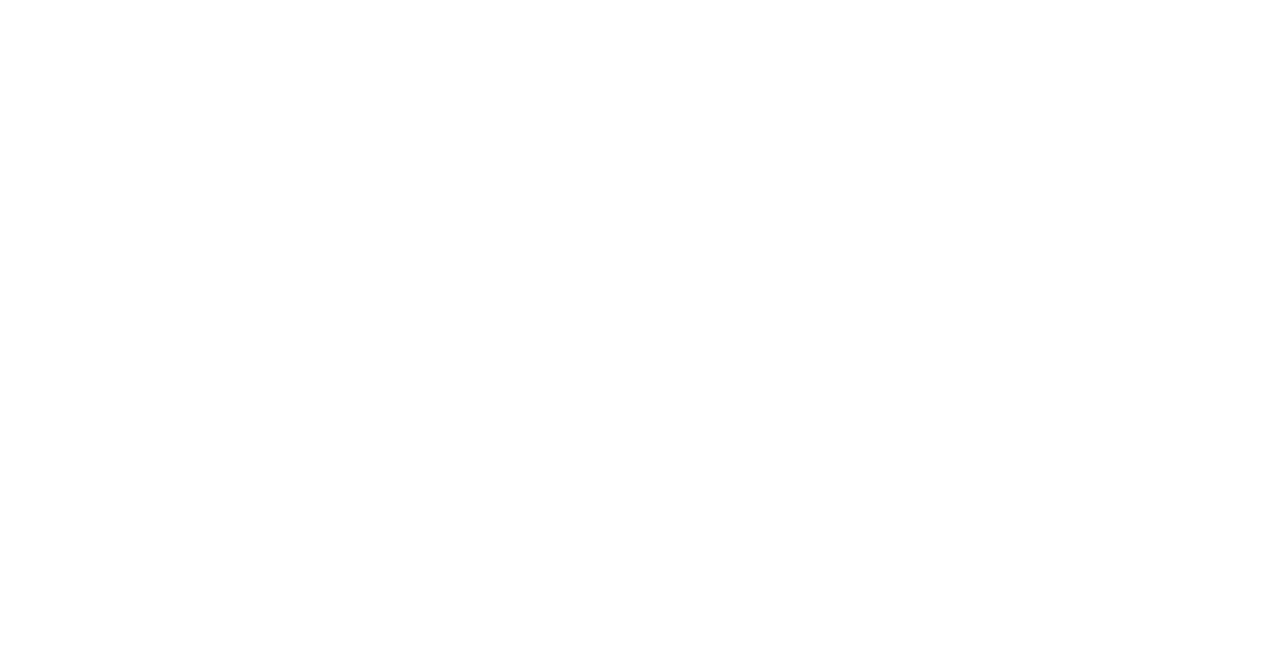
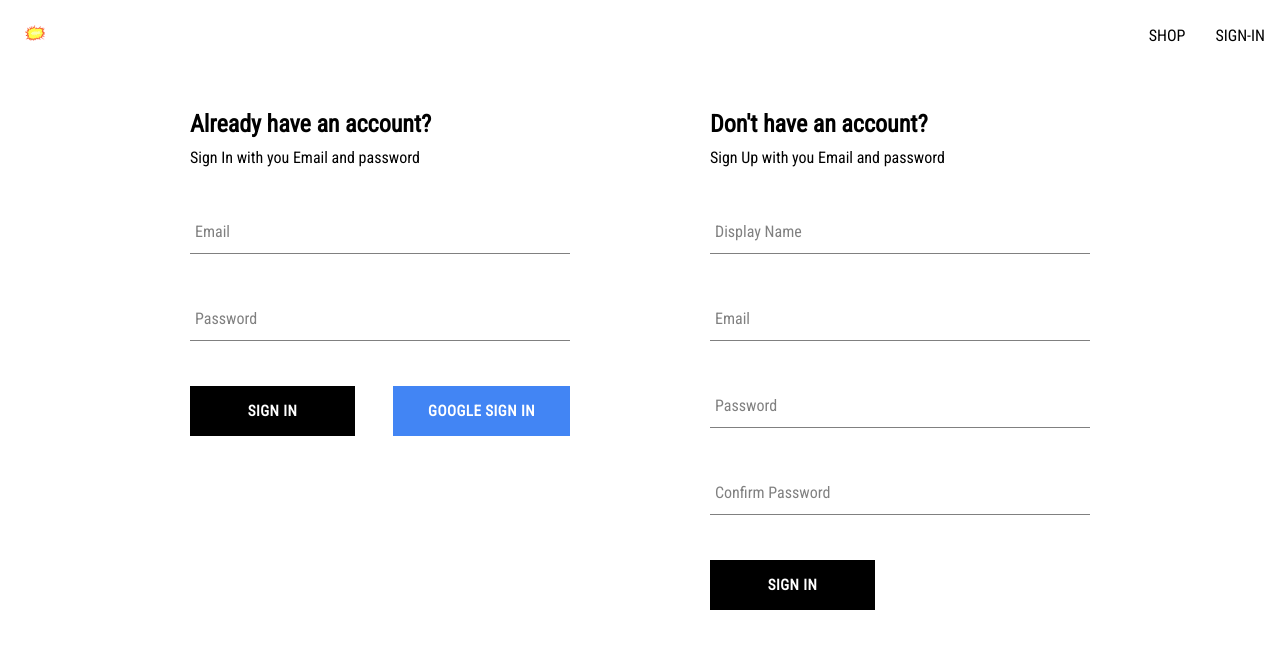
Before and after one commit to ArthurThz/explosion-store, a React (Vite) app: page /auth in a window 1280 px wide. Before the commit this address had no page. Shown: the top 648 px of the page. Built offline with nearby package versions, Linux system fonts and the light colour scheme.

Commit message:
added google sing in button and sign in aswell, uptade de authentication page design

```diff
--- a/src/App.jsx
+++ b/src/App.jsx
@@ -2,14 +2,14 @@
 
 import Home from './components/Routes/Home/home';
 import NavBar from './components/Routes/Navbar/navbar';
-import SignIn from './components/Routes/Sign-in/sign-in';
+import Authentication from './components/Routes/Authentication/Authentication';
 
 function App() {
   return (
     <Routes>
       <Route path="/" element={<NavBar />}>
         <Route index element={<Home />} />
-        <Route path="sign-in" element={<SignIn />} />
+        <Route path="auth" element={<Authentication />} />
       </Route>
     </Routes>
   );
--- a/src/components/Button/Button.jsx
+++ b/src/components/Button/Button.jsx
@@ -1,13 +1,16 @@
 import './Button.styles.scss';
 
-function Button({ children, buttonType }) {
+function Button({ children, buttonType, ...otherProps }) {
   const BUTTON_TYPE_CLASSES = {
     google: 'google-sign-in',
     inverted: 'inverted',
   };
 
   return (
-    <button className={`button-container ${BUTTON_TYPE_CLASSES[buttonType]}`}>
+    <button
+      className={`button-container ${BUTTON_TYPE_CLASSES[buttonType]}`}
+      {...otherProps}
+    >
       {children}
     </button>
   );
--- /dev/null
+++ b/src/components/Routes/Authentication/Authentication.jsx
@@ -0,0 +1,22 @@
+/* eslint-disable react/button-has-type */
+/* eslint-disable no-unused-vars */
+import {
+  signInWithGooglePopup,
+  createUserDocumentFromAuth,
+} from '../../../utils/Firebase/firebase.util';
+
+import SignUp from '../Sign-up/sign-up-form';
+import SignIn from '../../Sign-in/sign-in-form';
+
+import './authentication.styles.scss';
+
+function Authentication() {
+  return (
+    <div className="authentication-container">
+      <SignIn />
+      <SignUp />
+    </div>
+  );
+}
+
+export default Authentication;
--- /dev/null
+++ b/src/components/Routes/Authentication/Authentication.styles.scss
@@ -0,0 +1,6 @@
+.authentication-container{
+    display: flex;
+    width: 900px;
+    justify-content: space-between;
+    margin: 30px auto;
+}
--- a/src/components/Routes/Navbar/navbar.jsx
+++ b/src/components/Routes/Navbar/navbar.jsx
@@ -1,21 +1,27 @@
-import './navbar.styles.scss'
+import './navbar.styles.scss';
 
-import { Outlet, Link } from 'react-router-dom'
-import ExplosionLogo from '../../../assets/explosion.svg'
+import { Outlet, Link } from 'react-router-dom';
+import ExplosionLogo from '../../../assets/explosion.svg';
 
 function NavBar() {
-    return (<>
-        <div className='navbar'>
-            <Link className='logo-container' to='/'>
-                <img src={ExplosionLogo} alt="app logo" className='logo' />
-            </Link>
-            <div className='nav-links-container'>
-                <Link className='nav-link' to='/shop' >SHOP</Link>
-                <Link className='nav-link' to='/sign-in' >SIGN-IN</Link>
-            </div>
+  return (
+    <>
+      <div className="navbar">
+        <Link className="logo-container" to="/">
+          <img src={ExplosionLogo} alt="app logo" className="logo" />
+        </Link>
+        <div className="nav-links-container">
+          <Link className="nav-link" to="/shop">
+            SHOP
+          </Link>
+          <Link className="nav-link" to="/auth">
+            SIGN-IN
+          </Link>
         </div>
-        <Outlet />
-    </>);
+      </div>
+      <Outlet />
+    </>
+  );
 }
 
 export default NavBar;
--- a/src/components/Routes/Sign-in/sign-in.jsx
+++ /dev/null
@@ -1,25 +0,0 @@
-/* eslint-disable react/button-has-type */
-/* eslint-disable no-unused-vars */
-import {
-  signInWithGooglePopup,
-  createUserDocumentFromAuth,
-} from '../../../utils/Firebase/firebase.util';
-
-import SignUp from '../Sign-up/sign-up-form';
-
-function SignIn() {
-  const logGoogleUser = async () => {
-    const { user } = await signInWithGooglePopup();
-    const userDocRef = await createUserDocumentFromAuth(user);
-  };
-
-  return (
-    <div>
-      <h1>Sign Page</h1>
-      <button onClick={logGoogleUser}> Sign In with Google</button>
-      <SignUp />
-    </div>
-  );
-}
-
-export default SignIn;
--- a/src/components/Routes/Sign-up/sign-up-form.jsx
+++ b/src/components/Routes/Sign-up/sign-up-form.jsx
@@ -18,11 +18,11 @@
 };
 
 function SignUp() {
-  const [formFiedls, setformFiedls] = useState(defaultFormFields);
-  const { displayName, email, password, confirmPassword } = formFiedls;
+  const [formFields, setFormFields] = useState(defaultFormFields);
+  const { displayName, email, password, confirmPassword } = formFields;
 
   const resetFormFields = () => {
-    setformFiedls(defaultFormFields);
+    setFormFields(defaultFormFields);
   };
   const submitHandler = async (event) => {
     event.preventDefault();
@@ -47,7 +47,7 @@
 
   const eventHandler = (event) => {
     const { name, value } = event.target;
-    setformFiedls({ ...formFiedls, [name]: value });
+    setFormFields({ ...formFields, [name]: value });
   };
 
   return (
--- /dev/null
+++ b/src/components/Sign-in/sign-in-form.jsx
@@ -0,0 +1,96 @@
+/* eslint-disable jsx-a11y/control-has-associated-label */
+/* eslint-disable jsx-a11y/label-has-associated-control */
+import { useState } from 'react';
+import './sign-in-form.styles.scss';
+
+import FormInput from '../Form-input/form-input';
+import {
+  signInWithGooglePopup,
+  createUserDocumentFromAuth,
+  signInAuthWithUserEmailAndPassword,
+} from '../../utils/Firebase/firebase.util';
+
+import Button from '../Button/Button';
+
+const defaultFormFields = {
+  email: '',
+  password: '',
+};
+
+function SignIn() {
+  const [formFields, setformFields] = useState(defaultFormFields);
+  const { email, password } = formFields;
+
+  const resetFormFields = () => {
+    setformFields(defaultFormFields);
+  };
+
+  const signInWithGoogle = async () => {
+    const { user } = await signInWithGooglePopup();
+    await createUserDocumentFromAuth(user);
+    console.log('teste');
+  };
+
+  const submitHandler = async (event) => {
+    event.preventDefault();
+    try {
+      const response = await signInAuthWithUserEmailAndPassword(
+        email,
+        password
+      );
+      console.log(response);
+      resetFormFields();
+    } catch (error) {
+      switch (error.code) {
+        case 'auth/wrong-password':
+          alert('incorrect password from email');
+          break;
+
+        case 'auth/user-not-found':
+          alert('no user associated with this email');
+          break;
+
+        default:
+          console.log(error);
+      }
+    }
+  };
+
+  const eventHandler = (event) => {
+    const { name, value } = event.target;
+    setformFields({ ...formFields, [name]: value });
+  };
+
+  return (
+    <div className="sign-up-container">
+      <h2>Already have an account?</h2>
+      <span>Sign In with you Email and password</span>
+      <form onSubmit={submitHandler}>
+        <FormInput
+          label="Email"
+          type="email"
+          required
+          onChange={eventHandler}
+          name="email"
+          value={email}
+        />
+        <FormInput
+          label="Password"
+          type="password"
+          required
+          onChange={eventHandler}
+          name="password"
+          value={password}
+        />
+        <div className="buttons-container">
+          <Button type="submit">Sign In</Button>
+          <Button type="button" buttonType="google" onClick={signInWithGoogle}>
+            Google sign in
+          </Button>
+        </div>
+      </form>
+    </div>
+  );
+}
+
+export default SignIn;
--- /dev/null
+++ b/src/components/Sign-in/sign-in-form.styles.scss
@@ -0,0 +1,14 @@
+.sign-up-container{
+    display: flex;
+    flex-direction: column;
+    width: 380px;
+
+    h2{
+        margin: 10px 0;
+    }
+
+    .buttons-container{
+        display: flex;
+        justify-content: space-between;
+    }
+}
--- a/src/utils/Firebase/firebase.util.js
+++ b/src/utils/Firebase/firebase.util.js
@@ -2,33 +2,23 @@
 import { initializeApp } from 'firebase/app';
 import {
   getAuth,
-    signInWithRedirect,
   signInWithPopup,
   GoogleAuthProvider,
   signInWithEmailAndPassword,
   createUserWithEmailAndPassword,
-} from "firebase/auth";
+} from 'firebase/auth';
 
-import {
-    getFirestore,
-    doc,
-    getDoc,
-    setDoc
-} from 'firebase/firestore';
-
-
+import { getFirestore, doc, getDoc, setDoc } from 'firebase/firestore';
 
 // Your web app's Firebase configuration
 const firebaseConfig = {
-    apiKey: "AIzaSyBhLvD3rm-Wv-UaMGvltJgXaJoP4olsil0",
-    authDomain: "explosion-store.firebaseapp.com",
-    projectId: "explosion-store",
-    storageBucket: "explosion-store.appspot.com",
-    messagingSenderId: "919375484767",
-    appId: "1:919375484767:web:147b722728b927b3da48ea"
+  apiKey: 'AIzaSyBhLvD3rm-Wv-UaMGvltJgXaJoP4olsil0',
+  authDomain: 'explosion-store.firebaseapp.com',
+  projectId: 'explosion-store',
+  storageBucket: 'explosion-store.appspot.com',
+  messagingSenderId: '919375484767',
+  appId: '1:919375484767:web:147b722728b927b3da48ea',
 };
-
-
 
 // Initialize Firebase
 const firebaseApp = initializeApp(firebaseConfig);
@@ -36,7 +26,7 @@
 const provider = new GoogleAuthProvider();
 
 provider.setCustomParameters({
-    prompt: 'select_account'
+  prompt: 'select_account',
 });
 
 export const auth = getAuth();
@@ -46,10 +36,9 @@
 
 export const createUserDocumentFromAuth = async (
   userAuth,
-     additionalInformation = {displayName: 'mike'
-    }) => {
-
-    if(!userAuth) return;
+  additionalInformation = { displayName: 'mike' }
+) => {
+  if (!userAuth) return;
 
   const userDocRef = doc(db, 'users', userAuth.uid);
   const userSnapShot = await getDoc(userDocRef);
@@ -73,8 +62,14 @@
   return userDocRef;
 };
 
-export const createAuthWithUserEmailAndPassword = async (email, password) =>{
-    if(!email || !password) return;
+export const createAuthWithUserEmailAndPassword = async (email, password) => {
+  if (!email || !password) return;
 
   return await createUserWithEmailAndPassword(auth, email, password);
 };
+
+export const signInAuthWithUserEmailAndPassword = async (email, password) => {
+  if (!email || !password) return;
+
+  return await signInWithEmailAndPassword(auth, email, password);
+};
```
Also changed, not shown: src/components/Routes/Sign-in/sign-in.styles.scss (deleted). Lines whose indentation alone changed are shown as unchanged.
